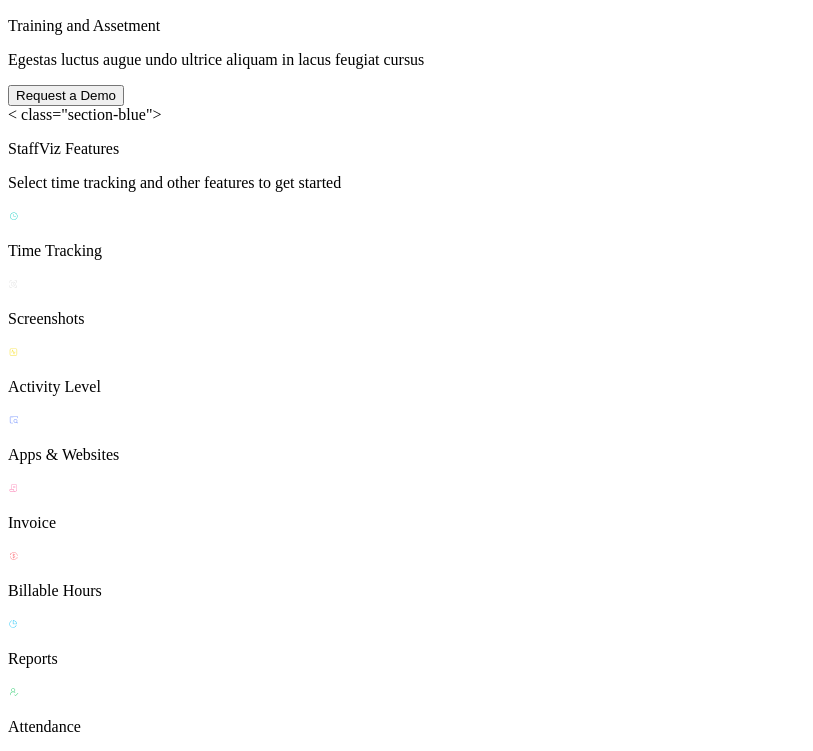
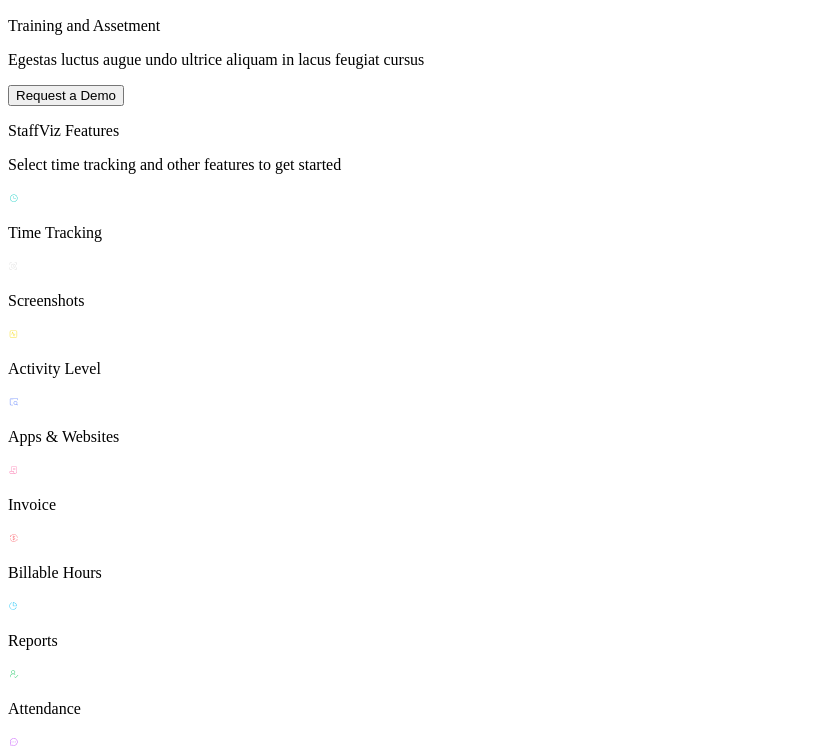
Before and after one commit to JagnaJ/taskD, a plain HTML site: page index.html in a window 1280 px wide. Shown: the part 6096-6847 px from the top of the page, without its empty margins (0-813 px from the left). Drawn offline with Linux system fonts and the light colour scheme.

Commit message:
fixes small issue with div class blue

```diff
--- a/index.html
+++ b/index.html
@@ -172,7 +172,7 @@
         </div>
         <button class="demo">Request a Demo</button>
       </div>
-      < class="section-blue">
+      <div class="section-blue">
         <p>StaffViz Features</p>
         <p>Select time tracking and other features to get started</p>
         <div class="blue-boxes">
```
